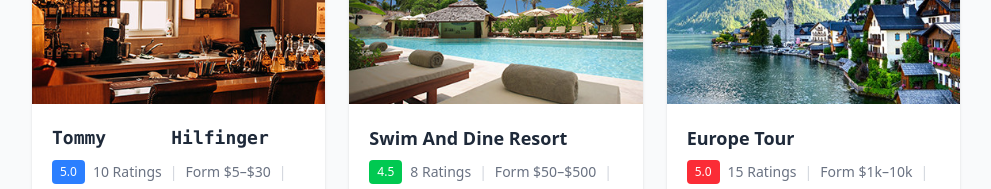
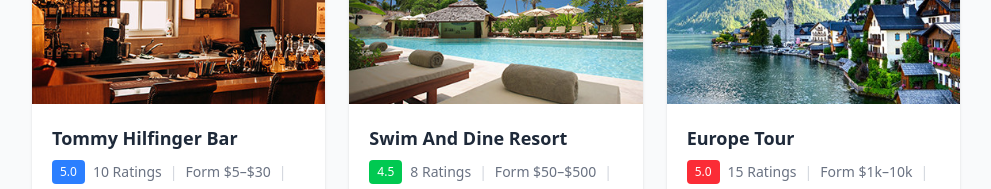
Before and after one commit to Mohammed-Atef1359/tailwind-landingPage, a plain HTML site: page index.html in a window 1280 px wide. Shown: the part 1960-2149 px from the top of the page, without its empty margins (144-1135 px from the left). Drawn offline with nearby package versions, Linux system fonts and the light colour scheme.

Commit message:
index.html

```diff
--- a/index.html
+++ b/index.html
@@ -218,7 +218,7 @@
           <div class="bg-white rounded shadow overflow-hidden">
             <img src="src/assets/images/explore/e1.jpg" alt="Bar" class="w-full h-48 object-cover">
             <div class="p-5">
-              <h3 class="text-lg font-semibold text-gray-800 mb-2"><pre>Tommy      Hilfinger       Bar</pre></h3>
+              <h3 class="text-lg font-semibold text-gray-800 mb-2">Tommy      Hilfinger       Bar</h3>
               <div class="flex items-center text-sm text-gray-500 mb-2 flex-wrap gap-2">
                 <span class="bg-blue-500 text-white px-2 py-1 rounded text-xs">5.0</span>
                 <span>10 Ratings</span>
```
